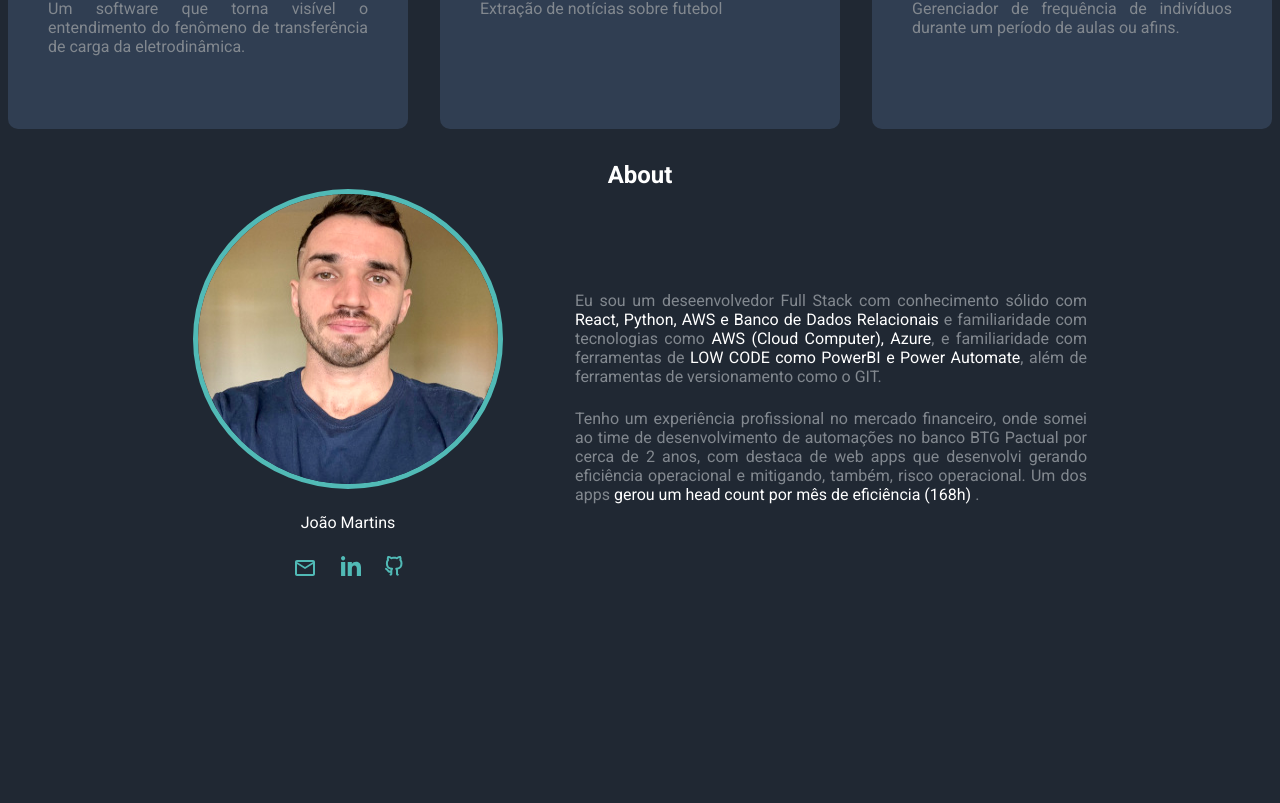
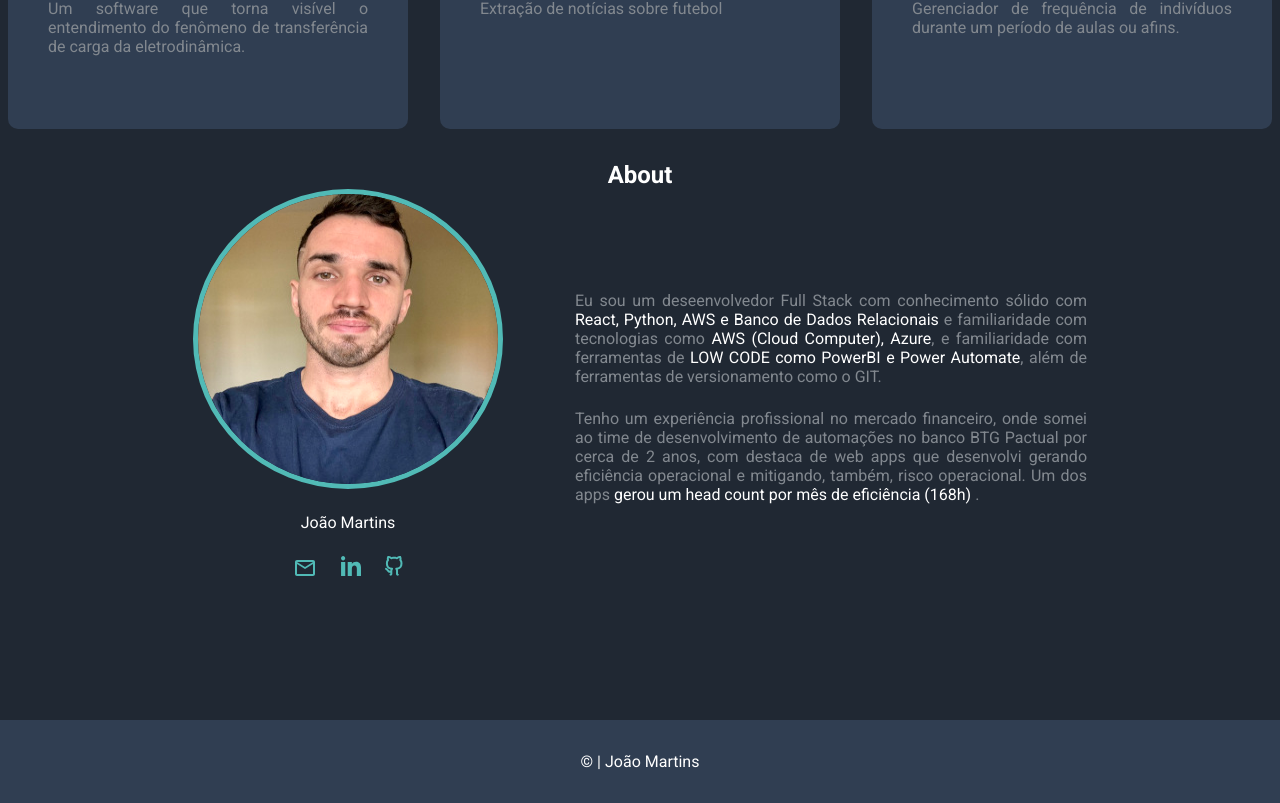
Before and after one commit to JoaoNogueira23/my-portfolio, a Next.js app: page / in a window 1280 px wide. Shown: the part 902-1705 px from the top of the page. Before the commit the page ends 1622 px from the top, so only its background shows below. Built offline with nearby package versions, Linux system fonts and the light colour scheme.

Commit message:
feat: add footer

```diff
--- a/src/app/globals.scss
+++ b/src/app/globals.scss
@@ -18,7 +18,6 @@ html{
 
 body{
     background-color: var(--bg-primary);
-    padding-bottom: 64px;
     // smartphone
 
     // tablets
--- a/src/app/layout.tsx
+++ b/src/app/layout.tsx
@@ -3,6 +3,7 @@ import type { Metadata } from "next";
 import { Inter, Roboto } from "next/font/google";
 import "./globals.scss";
 import Header from "@/components/header/Header";
+import Footer from "@/components/Footer/Footer";
 
 const inter = Inter({ subsets: ["latin"] });
 
@@ -32,6 +33,7 @@ export default function RootLayout({
       <main>
         {children}
       </main>
+      <Footer />
       </body>
     </html>
   );
--- /dev/null
+++ b/src/components/Footer/Footer.tsx
@@ -0,0 +1,11 @@
+import './footer.scss'
+
+export default function Footer() {
+    return(
+        <footer>
+            <p>
+                © | João Martins
+            </p>
+        </footer>
+    )
+}
--- /dev/null
+++ b/src/components/Footer/footer.scss
@@ -0,0 +1,9 @@
+footer{
+    background-color: var(--bg-secondary);
+    display: flex;
+    text-align: center;
+    color: var(--text-primary);
+    justify-content: center;
+    padding: 32px 32px;
+    margin-top: 64px;
+}
```
